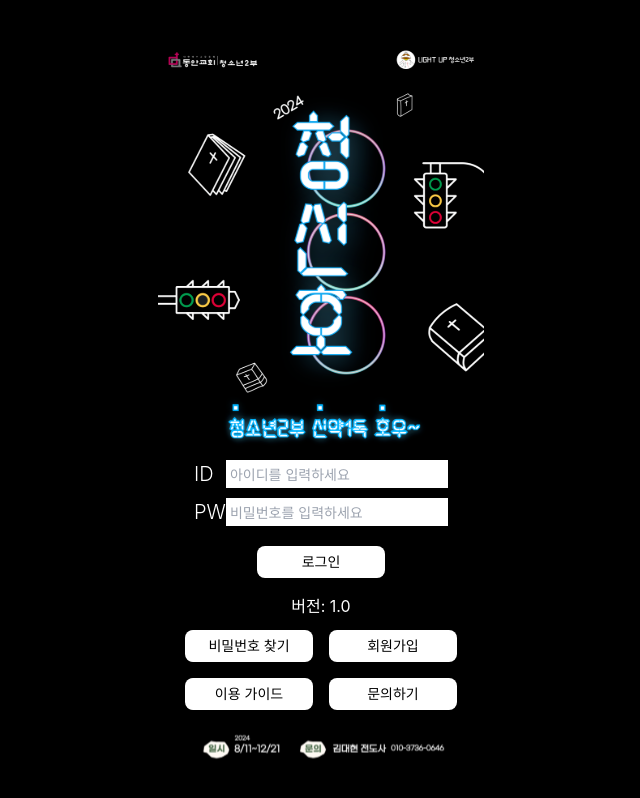
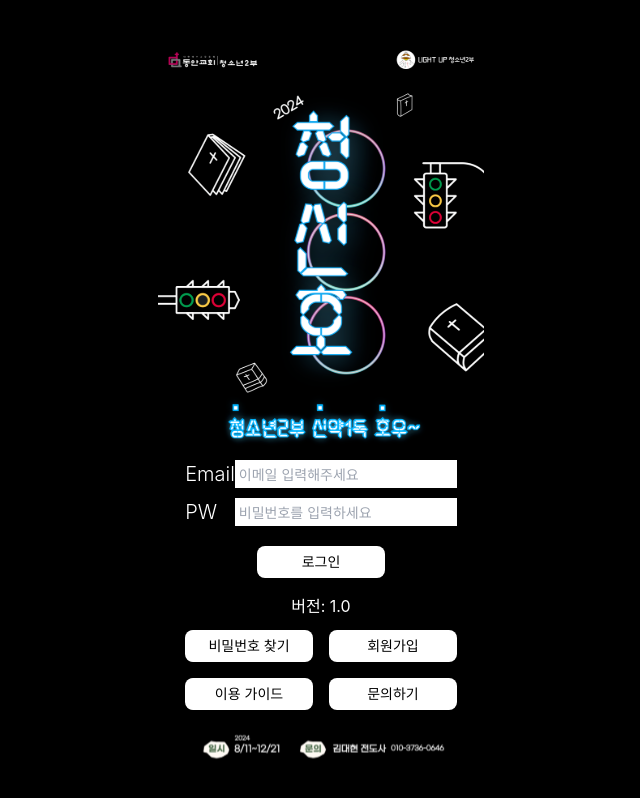
Before and after one commit to AMeaningfulStar/dongan-bibile, a Next.js app: page / in a window 1280 px wide. Shown: the top 798 px of the page, without its empty margins (319-959 px from the left). Built offline with nearby package versions, Linux system fonts and the light colour scheme.

Commit message:
edit: Login Page 경로 수정 및 Login function

```diff
--- a/src/app/login/page.tsx
+++ /dev/null
@@ -1,52 +0,0 @@
-'use client'
-
-import Image from 'next/image'
-import Link from 'next/link'
-
-import LOGIN_BACKGROUND from '@image/Login_Background.svg'
-import LOGIN_BOTTOM from '@image/Login_Bottom.svg'
-
-export default function Login() {
-  return (
-    <div className="flex min-h-screen w-full flex-col items-center justify-between bg-black pb-9 pt-10">
-      <Image alt="backbround image" src={LOGIN_BACKGROUND} className="mb-2.5" />
-      <div className="mb-5 flex flex-col gap-y-2.5">
-        <div className="flex min-w-56 items-center justify-between">
-          <label htmlFor="userID" className="text-xl font-light leading-none text-white">
-            ID
-          </label>
-          <input id="userID" className="h-7 pl-1 outline-none" placeholder="아이디를 입력하세요" />
-        </div>
-        <div className="flex items-center justify-between">
-          <label htmlFor="userPW" className="text-xl font-light leading-none text-white">
-            PW
-          </label>
-          <input id="userPW" className="h-7 pl-1 outline-none" placeholder="비밀번호를 입력하세요" />
-        </div>
-      </div>
-      <Link href={'/home'} className="mb-5 flex h-8 w-32 items-center justify-center rounded-lg bg-white">
-        <span className="text-sm font-normal leading-none">로그인</span>
-      </Link>
-      <p className="mb-4 text-base font-normal leading-none text-white">버전: 1.0</p>
-      <div className="mb-4 flex flex-col gap-y-4">
-        <div className="flex gap-x-4">
-          <button className="h-8 w-32 rounded-lg bg-white">
-            <span className="text-sm font-normal leading-none">비밀번호 찾기</span>
-          </button>
-          <Link href={'/login/signup'} className="flex h-8 w-32 items-center justify-center rounded-lg bg-white">
-            <span className="text-sm font-normal leading-none">회원가입</span>
-          </Link>
-        </div>
-        <div className="flex gap-x-4">
-          <button className="h-8 w-32 rounded-lg bg-white">
-            <span className="text-sm font-normal leading-none">이용 가이드</span>
-          </button>
-          <button className="h-8 w-32 rounded-lg bg-white">
-            <span className="text-sm font-normal leading-none">문의하기</span>
-          </button>
-        </div>
-      </div>
-      <Image alt="image" src={LOGIN_BOTTOM} />
-    </div>
-  )
-}
--- a/src/app/page.tsx
+++ b/src/app/page.tsx
@@ -2,40 +2,96 @@
 
 import Image from 'next/image'
 import Link from 'next/link'
+import { useRouter } from 'next/navigation'
+import { useState } from 'react'
 
+import useLoginStore from '@/stores/LoginStore'
+
+import { auth } from '@/libs/firebase'
 import LOGIN_BACKGROUND from '@image/Login_Background.svg'
 import LOGIN_BOTTOM from '@image/Login_Bottom.svg'
+import { signInWithEmailAndPassword } from 'firebase/auth'
 
 export default function Login() {
+  const { loginValue, setUseEmail, setUsePassword, validateLoginValue } = useLoginStore()
+  const [errorMessage, setErrorMessage] = useState<string>('')
+  const route = useRouter()
+
+  const handleOnSunbmit = async () => {
+    const emailRegEx = /^[A-Za-z0-9]([-_.]?[A-Za-z0-9])*@[A-Za-z0-9]([-_.]?[A-Za-z0-9])*\.[A-Za-z]{2,3}$/i
+
+    if (!emailRegEx.test(loginValue.email)) {
+      setErrorMessage('올바른 이메일 형식이 아닙니다')
+      setTimeout(() => setErrorMessage(''), 3000)
+      return
+    }
+
+    if (!validateLoginValue().isError) {
+      signInWithEmailAndPassword(auth, loginValue.email, loginValue.password)
+        .then((userCredential) => {
+          if (userCredential.user) {
+            route.push('/main', { scroll: false })
+          }
+        })
+        .catch(() => {
+          setErrorMessage('로그인에 실패했습니다')
+          setTimeout(() => setErrorMessage(''), 3000)
+        })
+    } else {
+      setErrorMessage('이메일과 비밀번호를 확인해주세요')
+      setTimeout(() => setErrorMessage(''), 3000)
+    }
+  }
+
   return (
     <div className="flex min-h-screen w-full flex-col items-center justify-between bg-black pb-9 pt-10">
       <Image alt="backbround image" src={LOGIN_BACKGROUND} className="mb-2.5" />
-      <div className="mb-5 flex flex-col gap-y-2.5">
+      <div className="flex flex-col gap-y-2.5">
         <div className="flex min-w-56 items-center justify-between">
           <label htmlFor="userID" className="text-xl font-light leading-none text-white">
-            ID
+            Email
           </label>
-          <input id="userID" className="h-7 pl-1 outline-none" placeholder="아이디를 입력하세요" />
+          <input
+            id="userID"
+            type="email"
+            className="h-7 pl-1 outline-none"
+            placeholder="이메일 입력해주세요"
+            value={loginValue.email}
+            onChange={(event) => setUseEmail(event.target.value)}
+          />
         </div>
         <div className="flex items-center justify-between">
           <label htmlFor="userPW" className="text-xl font-light leading-none text-white">
             PW
           </label>
-          <input id="userPW" className="h-7 pl-1 outline-none" placeholder="비밀번호를 입력하세요" />
+          <input
+            id="userPW"
+            type="password"
+            className="h-7 pl-1 outline-none"
+            placeholder="비밀번호를 입력하세요"
+            value={loginValue.password}
+            onChange={(event) => setUsePassword(event.target.value)}
+          />
         </div>
       </div>
-      <Link href={'/home'} className="mb-5 flex h-8 w-32 items-center justify-center rounded-lg bg-white">
+      <div className="h-5">
+        <span className="text-red-500">{errorMessage}</span>
+      </div>
+      <button
+        onClick={async () => handleOnSunbmit()}
+        className="mb-5 flex h-8 w-32 items-center justify-center rounded-lg bg-white active:bg-gray-400"
+      >
         <span className="text-sm font-normal leading-none">로그인</span>
-      </Link>
+      </button>
       <p className="mb-4 text-base font-normal leading-none text-white">버전: 1.0</p>
       <div className="mb-4 flex flex-col gap-y-4">
         <div className="flex gap-x-4">
           <button className="h-8 w-32 rounded-lg bg-white">
             <span className="text-sm font-normal leading-none">비밀번호 찾기</span>
           </button>
-          <button className="h-8 w-32 rounded-lg bg-white">
+          <Link href={'/signup'} className="flex h-8 w-32 items-center justify-center rounded-lg bg-white">
             <span className="text-sm font-normal leading-none">회원가입</span>
-          </button>
+          </Link>
         </div>
         <div className="flex gap-x-4">
           <button className="h-8 w-32 rounded-lg bg-white">
--- /dev/null
+++ b/src/stores/LoginStore.tsx
@@ -0,0 +1,64 @@
+import { create } from 'zustand'
+
+interface LoginStoreType {
+  loginValue: LoginState
+  initLoginValue: () => void
+  setUseEmail: (inputValue: string) => void
+  setUsePassword: (inputValue: string) => void
+  validateLoginValue: () => { isError: boolean; errorMessage: string }
+}
+
+interface LoginState {
+  email: string
+  password: string
+}
+
+const useLoginStore = create<LoginStoreType>()((set, get) => ({
+  loginValue: {
+    email: '',
+    password: '',
+  },
+
+  //  입력값 초기화
+  initLoginValue: () =>
+    set((state: LoginStoreType) => ({
+      loginValue: {
+        ...state.loginValue,
+        email: '',
+        password: '',
+      },
+    })),
+
+  //  email set
+  setUseEmail: (inputValue) =>
+    set((state: LoginStoreType) => ({
+      loginValue: {
+        ...state.loginValue,
+        email: inputValue,
+      },
+    })),
+
+  // password set
+  setUsePassword: (inputValue) =>
+    set((state: LoginStoreType) => ({
+      loginValue: {
+        ...state.loginValue,
+        password: inputValue,
+      },
+    })),
+
+  validateLoginValue: () => {
+    const { email, password } = get().loginValue
+    if (!validateString(email)) return { isError: true, errorMessage: 'email 입력해주세요' }
+    if (!validateString(password)) return { isError: true, errorMessage: '비밀번호 입력해주세요' }
+
+    return { isError: false, errorMessage: '' }
+  },
+}))
+
+const validateString = (string: string) => {
+  if (string.trim().length === 0) return false
+  return true
+}
+
+export default useLoginStore
```
